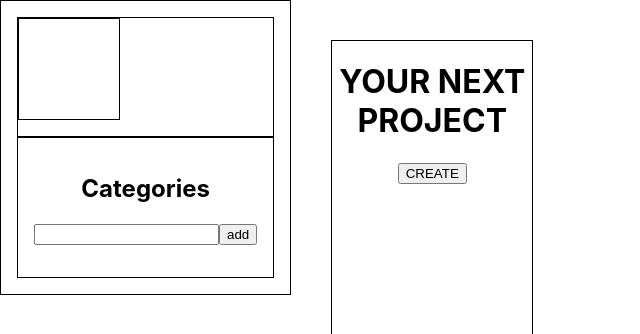
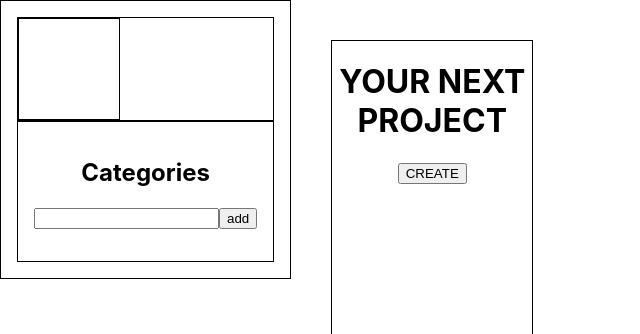
Before and after one commit to dereakif/patika-todo-task, a React (Create React App) app: page /todo in a window 1280 px wide. Shown: the top 334 px of the page, without its empty margins (0-640 px from the left). Built offline with nearby package versions, Linux system fonts and the light colour scheme.

Commit message:
fix: user name card

```diff
--- a/src/components/Pages/Todo/Todo.js
+++ b/src/components/Pages/Todo/Todo.js
@@ -101,7 +101,6 @@ const Todo = () => {
     let newSelectedCategoryList = selectedCategoryList.filter(
       (item) => item !== selectedCategory
     );
-    console.log(categories);
     !selectedCategoryList.includes(selectedCategory)
       ? setSelectedCategoryList([...selectedCategoryList, selectedCategory])
       : setSelectedCategoryList(newSelectedCategoryList);
@@ -120,9 +119,10 @@ const Todo = () => {
               border: "1px solid black",
             }}
           ></div>
-          <p>
-            {fName} {lName}
-          </p>
+          <div className="nameContainer">
+            <p>{fName}</p>
+            <p> {lName}</p>
+          </div>
         </div>
         <div className="categorySection">
           <h2>Categories</h2>
--- a/src/components/Pages/Todo/Todo.scss
+++ b/src/components/Pages/Todo/Todo.scss
@@ -8,6 +8,9 @@
   }
   .userInfoContainer {
     border: 1px solid black;
+    display: flex;
+    align-items: center;
+    justify-content: space-between;
   }
   .categorySection {
     border: 1px solid black;
```
